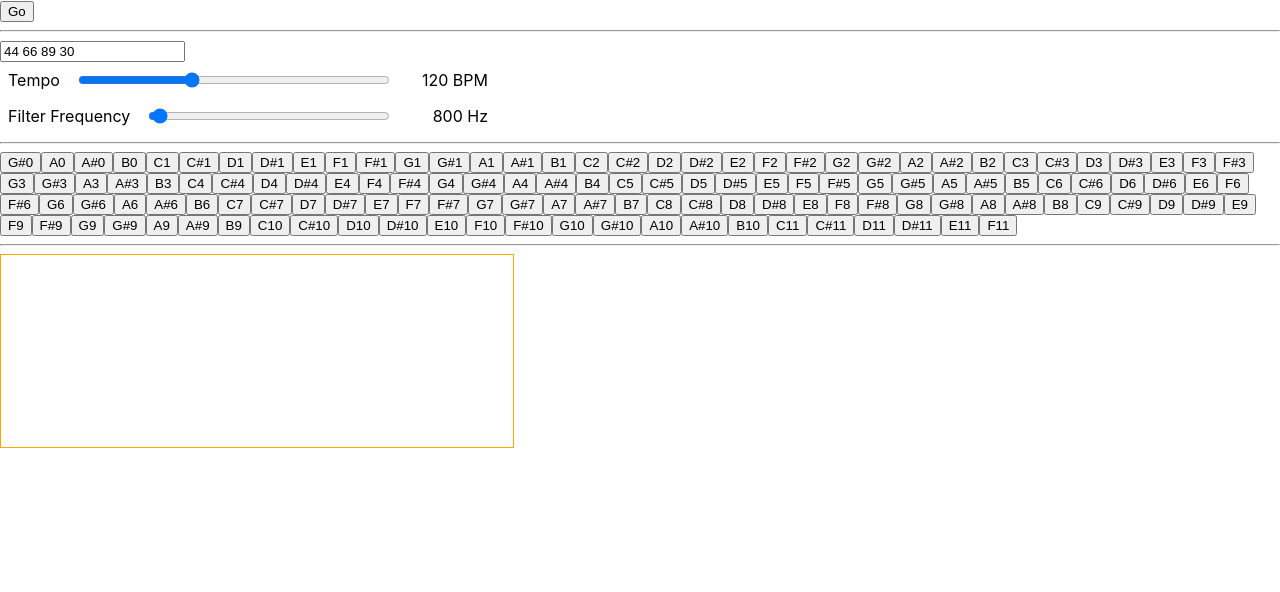
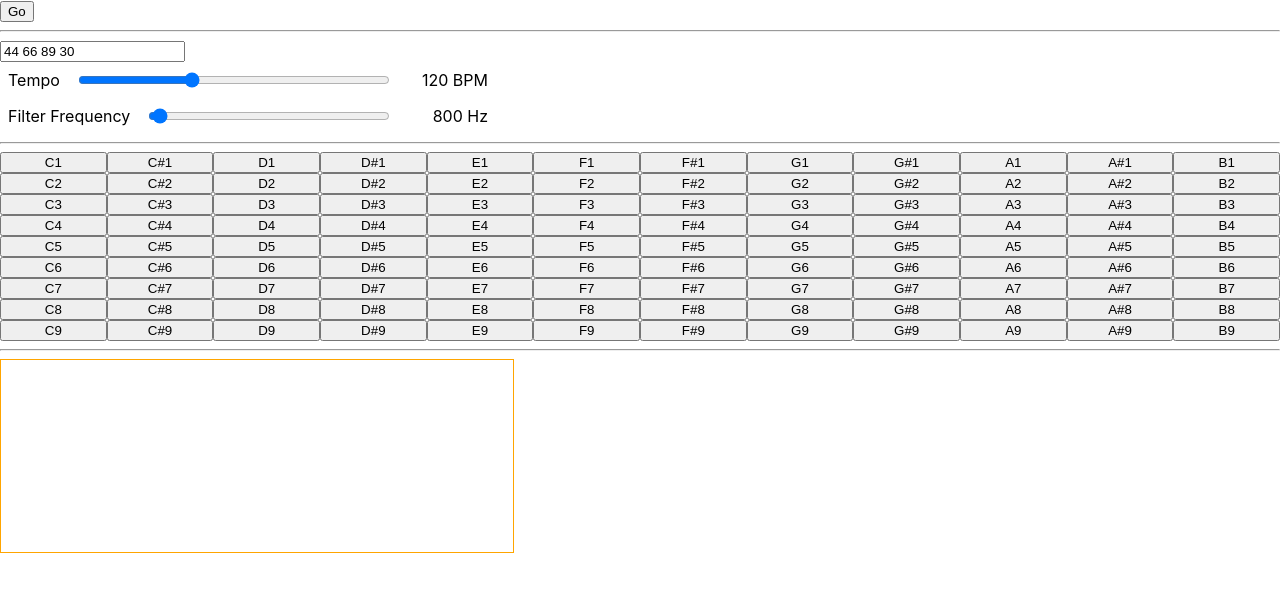
Before and after one commit to akx/tlfe-soundthing, a React (Vite) app: page / in a window 1280 px wide. Shown: the top 592 px of the page. Built offline with nearby package versions, Linux system fonts and the light colour scheme.

Commit message:
Extract NoteGrid into a component

```diff
--- a/src/App.tsx
+++ b/src/App.tsx
@@ -4,6 +4,7 @@ import { useInterval } from "react-use";
 import { mapRange } from "./utils";
 import { Viz } from "./components/Viz";
 import Slider from "./components/Slider";
+import NoteGrid from "./components/NoteGrid";
 
 interface AudioBits {
   audioContext: AudioContext;
@@ -73,7 +74,6 @@ function App() {
         onClick={() => {
           audioContext.audioContext.resume();
           audioContext.oscNode.start();
-          console.log(audioContext.audioContext.state);
         }}
       >
         Go
@@ -103,13 +103,7 @@ function App() {
 
       <hr />
 
-      <div style={{ display: "flex", flexWrap: "wrap" }}>
-        {mapRange(20, 150, (note) => (
-          <button key={note} onClick={() => appendNote(String(note))}>
-            {midiToNoteName(note)}
-          </button>
-        ))}
-      </div>
+      <NoteGrid onClickNote={appendNote} />
 
       <hr />
       <Viz vizNode={audioContext.vizNode} />
--- /dev/null
+++ b/src/components/NoteGrid.tsx
@@ -0,0 +1,33 @@
+import { mapRange } from "../utils";
+import { midiToNoteName } from "../notes";
+import React from "react";
+
+interface NoteGridProps {
+  onClickNote: (note: string) => void;
+}
+
+const MIN_OCT = 2;
+const MAX_OCT = 11;
+
+export default function NoteGrid({ onClickNote }: NoteGridProps) {
+  const handleClick = React.useCallback(
+    (event: React.MouseEvent<HTMLButtonElement>) => {
+      onClickNote(String(event.currentTarget.dataset.note));
+    },
+    [onClickNote],
+  );
+  return (
+    <div
+      style={{
+        display: "grid",
+        gridTemplateColumns: new Array(12).fill("1fr").join(" "),
+      }}
+    >
+      {mapRange(MIN_OCT * 12, MAX_OCT * 12, (note) => (
+        <button key={note} data-note={note} onClick={handleClick}>
+          {midiToNoteName(note)}
+        </button>
+      ))}
+    </div>
+  );
+}
```
